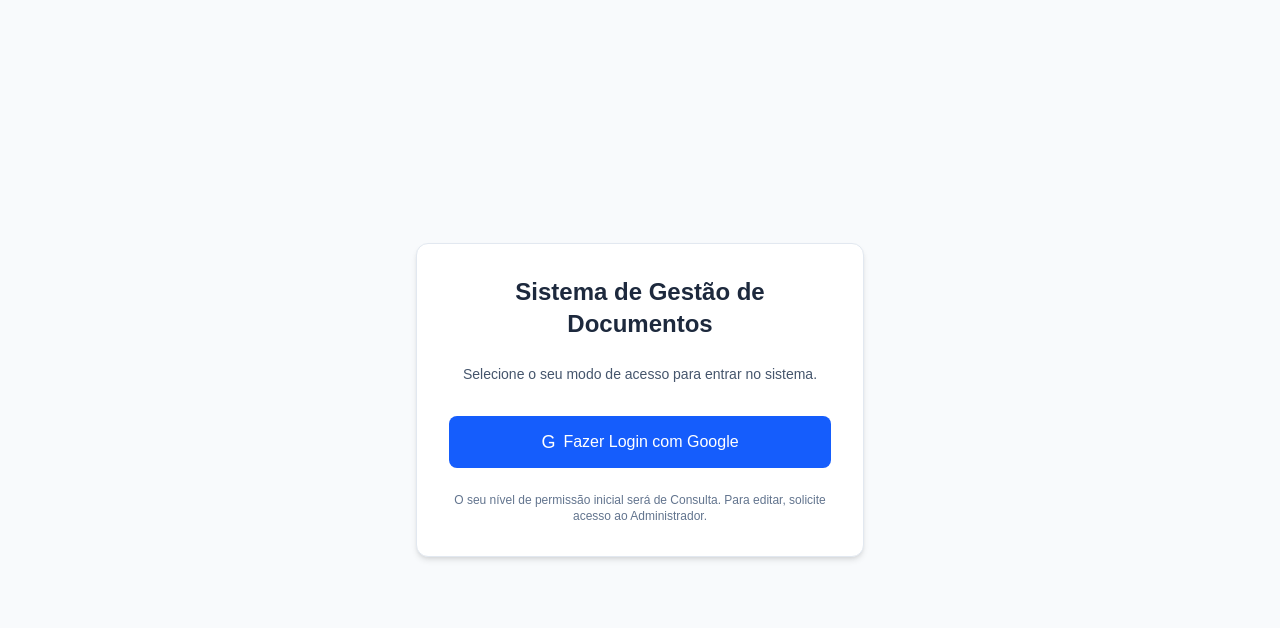
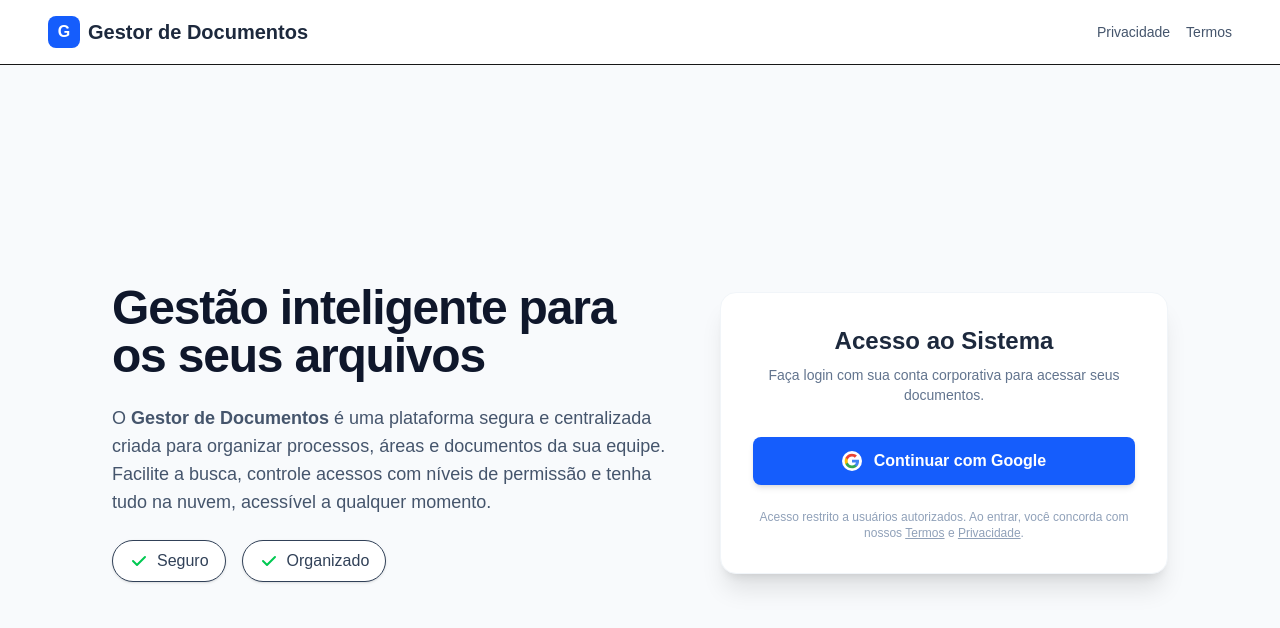
Before and after one commit to u1swtecnologias-collab/gestao_documentos, a Next.js app: page / in a window 1280 px wide. Shown: the top 628 px of the page. Built offline with nearby package versions, Linux system fonts and the light colour scheme; no server answers.

Commit message:
feat: transforma pagina inicial em landing page publica e ajusta titulo para aprovação google oauth

```diff
--- a/src/app/layout.tsx
+++ b/src/app/layout.tsx
@@ -13,8 +13,8 @@ const geistMono = Geist_Mono({
 });
 
 export const metadata: Metadata = {
-  title: "Sistema de Gestão de Documentos",
-  description: "Sistema de Gestão de Documentos",
+  title: "Gestor de Documentos",
+  description: "Plataforma centralizada para Gestão de Documentos e Processos.",
   verification: {
     google: "lOaGb6Cq8m7mCzHHuQ3rysBg7nagqcQcxSppOMpa0DI",
   },
--- a/src/app/page.tsx
+++ b/src/app/page.tsx
@@ -4,33 +4,89 @@ import { auth, signIn } from "@/auth";
 export default async function Home() {
   const session = await auth();
 
+  // Se já estiver logado, redireciona para o dashboard
   if (session) {
     redirect("/dashboard");
   }
 
   return (
-    <div className="flex h-screen w-full items-center justify-center bg-slate-50">
-      <div className="w-full max-w-md bg-white p-8 rounded-xl shadow-md border border-slate-200">
-        <h1 className="text-2xl font-bold text-center text-slate-800 mb-6">Sistema de Gestão de Documentos</h1>
+    <div className="min-h-screen bg-slate-50 flex flex-col">
+      {/* Cabeçalho Público */}
+      <header className="w-full bg-white border-b py-4 px-6 md:px-12 flex items-center justify-between">
+        <div className="flex items-center gap-2">
+          <div className="w-8 h-8 bg-blue-600 rounded-lg flex items-center justify-center text-white font-bold">
+            G
+          </div>
+          <span className="text-xl font-bold text-slate-800">Gestor de Documentos</span>
+        </div>
+        <div className="hidden md:flex gap-4">
+          <a href="/privacidade" className="text-sm font-medium text-slate-600 hover:text-blue-600 transition">Privacidade</a>
+          <a href="/termos" className="text-sm font-medium text-slate-600 hover:text-blue-600 transition">Termos</a>
+        </div>
+      </header>
 
-        <p className="text-sm text-slate-600 text-center mb-8">
-          Selecione o seu modo de acesso para entrar no sistema.
-        </p>
+      {/* Conteúdo Principal (Landing Page) */}
+      <main className="flex-1 flex flex-col md:flex-row items-center justify-center p-6 md:p-12 max-w-6xl mx-auto gap-12">
 
-        <div className="space-y-4">
+        {/* Texto Explicativo (Propósito do App) */}
+        <div className="flex-1 space-y-6 text-center md:text-left">
+          <h1 className="text-4xl md:text-5xl font-extrabold text-slate-900 tracking-tight">
+            Gestão inteligente para os seus arquivos
+          </h1>
+          <p className="text-lg text-slate-600">
+            O <strong>Gestor de Documentos</strong> é uma plataforma segura e centralizada criada para organizar processos, áreas e documentos da sua equipe.
+            Facilite a busca, controle acessos com níveis de permissão e tenha tudo na nuvem, acessível a qualquer momento.
+          </p>
+          <div className="flex flex-col sm:flex-row gap-4 items-center justify-center md:justify-start">
+            <div className="flex items-center gap-2 text-slate-700 bg-white px-4 py-2 rounded-full shadow-sm border">
+              <svg xmlns="http://www.w3.org/2000/svg" className="h-5 w-5 text-green-500" viewBox="0 0 20 20" fill="currentColor">
+                <path fillRule="evenodd" d="M16.707 5.293a1 1 0 010 1.414l-8 8a1 1 0 01-1.414 0l-4-4a1 1 0 011.414-1.414L8 12.586l7.293-7.293a1 1 0 011.414 0z" clipRule="evenodd" />
+              </svg>
+              Seguro
+            </div>
+            <div className="flex items-center gap-2 text-slate-700 bg-white px-4 py-2 rounded-full shadow-sm border">
+              <svg xmlns="http://www.w3.org/2000/svg" className="h-5 w-5 text-green-500" viewBox="0 0 20 20" fill="currentColor">
+                <path fillRule="evenodd" d="M16.707 5.293a1 1 0 010 1.414l-8 8a1 1 0 01-1.414 0l-4-4a1 1 0 011.414-1.414L8 12.586l7.293-7.293a1 1 0 011.414 0z" clipRule="evenodd" />
+              </svg>
+              Organizado
+            </div>
+          </div>
+        </div>
+
+        {/* Caixa de Login */}
+        <div className="w-full max-w-md bg-white p-8 rounded-2xl shadow-xl border border-slate-100">
+          <h2 className="text-2xl font-bold text-center text-slate-800 mb-2">Acesso ao Sistema</h2>
+          <p className="text-sm text-slate-500 text-center mb-8">
+            Faça login com sua conta corporativa para acessar seus documentos.
+          </p>
+
           <form action={async () => {
             "use server";
             await signIn("google", { redirectTo: "/dashboard" });
           }}>
-            <button className="w-full py-3 px-4 bg-blue-600 hover:bg-blue-700 text-white font-medium rounded-lg transition-colors flex items-center justify-center gap-2">
-              <span className="text-lg">G</span> Fazer Login com Google
+            <button className="w-full py-3 px-4 bg-blue-600 hover:bg-blue-700 text-white font-semibold rounded-lg transition-all shadow-md hover:shadow-lg flex items-center justify-center gap-3">
+              <svg className="w-5 h-5 bg-white rounded-full p-0.5" viewBox="0 0 24 24" xmlns="http://www.w3.org/2000/svg">
+                <path d="M22.56 12.25c0-.78-.07-1.53-.2-2.25H12v4.26h5.92c-.26 1.37-1.04 2.53-2.21 3.31v2.77h3.57c2.08-1.92 3.28-4.74 3.28-8.09z" fill="#4285F4"/>
+                <path d="M12 23c2.97 0 5.46-.98 7.28-2.66l-3.57-2.77c-.98.66-2.23 1.06-3.71 1.06-2.86 0-5.29-1.93-6.16-4.53H2.18v2.84C3.99 20.53 7.7 23 12 23z" fill="#34A853"/>
+                <path d="M5.84 14.09c-.22-.66-.35-1.36-.35-2.09s.13-1.43.35-2.09V7.07H2.18C1.43 8.55 1 10.22 1 12s.43 3.45 1.18 4.93l2.85-2.22.81-.62z" fill="#FBBC05"/>
+                <path d="M12 5.38c1.62 0 3.06.56 4.21 1.64l3.15-3.15C17.45 2.09 14.97 1 12 1 7.7 1 3.99 3.47 2.18 7.07l3.66 2.84c.87-2.6 3.3-4.53 6.16-4.53z" fill="#EA4335"/>
+              </svg>
+              Continuar com Google
             </button>
           </form>
+
+          <div className="mt-6 text-center text-xs text-slate-400">
+            Acesso restrito a usuários autorizados. Ao entrar, você concorda com nossos <a href="/termos" className="underline hover:text-slate-600">Termos</a> e <a href="/privacidade" className="underline hover:text-slate-600">Privacidade</a>.
+          </div>
         </div>
-        <div className="mt-6 text-center text-xs text-slate-500">
-          O seu nível de permissão inicial será de Consulta. Para editar, solicite acesso ao Administrador.
-        </div>
-      </div>
+
+      </main>
+
+      {/* Rodapé Mobile */}
+      <footer className="md:hidden py-6 text-center space-x-4">
+        <a href="/privacidade" className="text-xs text-slate-500 underline">Política de Privacidade</a>
+        <a href="/termos" className="text-xs text-slate-500 underline">Termos de Serviço</a>
+      </footer>
     </div>
   );
 }
```
